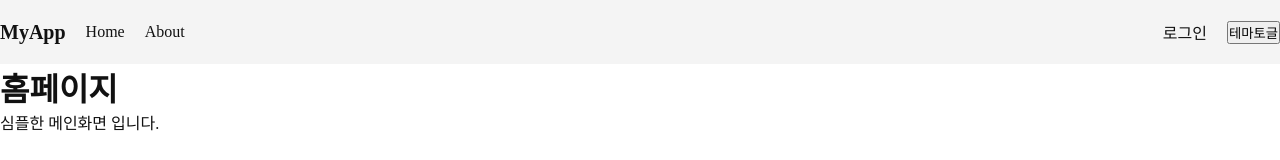
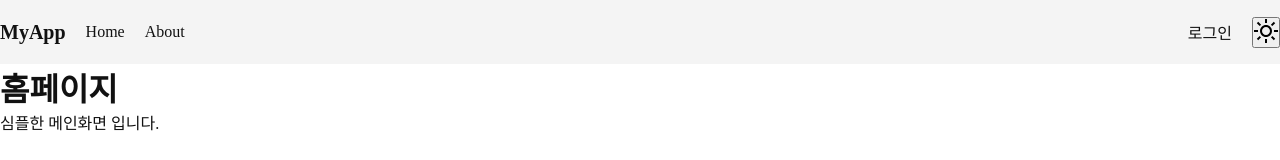
Before and after one commit to haneulgim95-hub/lecture-10-layout, a React (Vite) app: page / in a window 1280 px wide. Shown: the top 160 px of the page. Built offline with nearby package versions, Linux system fonts and the light colour scheme.

Commit message:
react-icons 까지 마무리

```diff
--- a/package.json
+++ b/package.json
@@ -12,6 +12,7 @@
   "dependencies": {
     "react": "^19.2.5",
     "react-dom": "^19.2.5",
+    "react-icons": "^5.6.0",
     "react-router": "^7.14.2",
     "styled-components": "^6.4.1"
   },
--- a/src/App.tsx
+++ b/src/App.tsx
@@ -2,28 +2,34 @@ import { RouterProvider } from "react-router";
 import GlobalStyle from "./styles/GlobalStyle.ts";
 import { AppRouter } from "./router/AppRouter.tsx";
 import { ThemeProvider } from "styled-components";
-import { useState } from "react";
+import { useEffect, useState } from "react";
 import { DarkTheme, LightTheme } from "./styles/theme.ts";
+import { ThemeContext } from "./contexts/theme/ThemeContext.tsx";
 
 // 환경설정
 function App() {
-    const [theme, setTheme] = useState<"light" | "dark">("light");
+    const [theme, setTheme] = useState<"light" | "dark">(() => {
+        const savedTheme = localStorage.getItem("theme");
+        return savedTheme === "dark" ? "dark" : "light";
+    });
+
+    useEffect(() => {
+        localStorage.setItem("theme", theme);
+    }, [theme]);
 
     const onClick = () => {
-        if (theme === "light") {
-            setTheme("dark");
-        } else {
-            setTheme("light");
-        }
-    }
+        setTheme(prev => (prev === "dark" ? "light" : "dark"));
+    };
 
     return (
         // ThemeProvider로 감싸진 자식 컴포넌트들 안에서 사용되는
         // styled-components들에게 해당 theme를 제공함
-        <ThemeProvider theme={theme ==="light" ? LightTheme : DarkTheme}>
-            <GlobalStyle />
-            <RouterProvider router={AppRouter(onClick)} />
-        </ThemeProvider>
+        <ThemeContext.Provider value={{theme, toggleTheme: onClick}} >
+            <ThemeProvider theme={theme === "light" ? LightTheme : DarkTheme}>
+                <GlobalStyle />
+                <RouterProvider router={AppRouter()} />
+            </ThemeProvider>
+        </ThemeContext.Provider>
     );
 }
 
--- a/src/components/Header.tsx
+++ b/src/components/Header.tsx
@@ -1,5 +1,9 @@
 import styled from "styled-components";
 import { Link } from "react-router";
+import { useContext } from "react";
+import { ThemeContext } from "../contexts/theme/ThemeContext.tsx";
+import { FaMoon } from "react-icons/fa";
+import { CgSun } from "react-icons/cg";
 
 const Head = styled.header`
     height: 64px;
@@ -31,7 +35,10 @@ const Nav = styled.nav`
     gap: 20px;
 `;
 
-function Header({ onClick }: {onClick: VoidFunction}) {
+function Header() {
+    const context = useContext(ThemeContext);
+    if (!context) throw new Error("Provider 안에서 사용해주세요!");
+
     return (
         <Head>
             <NavLeft>
@@ -43,7 +50,9 @@ function Header({ onClick }: {onClick: VoidFunction}) {
             </NavLeft>
             <NavRight>
                 <Link to={"/auth/login"}>로그인</Link>
-                <button onClick={onClick}>테마토글</button>
+                <button onClick={context.toggleTheme}>
+                    {context.theme === "light" ? <CgSun size={24}/> : <FaMoon size={24}/>}
+                </button>
             </NavRight>
         </Head>
     );
--- /dev/null
+++ b/src/contexts/theme/ThemeContext.tsx
@@ -0,0 +1,10 @@
+import { createContext } from "react";
+
+type ThemeMode = "light" | "dark";
+
+type ThemeContextType = {
+    theme: ThemeMode;
+    toggleTheme: VoidFunction;
+}
+
+export const ThemeContext = createContext<ThemeContextType | null>(null);
--- a/src/layouts/MainLayout.tsx
+++ b/src/layouts/MainLayout.tsx
@@ -19,10 +19,10 @@ const Main = styled.main`
 
 // MainLayout은 컴포넌트 O
 // 얘는 Props로 전달 받음
-function MainLayout({onClick} : { onClick: VoidFunction }) {
+function MainLayout() {
     return (
         <Wrap>
-            <Header onClick={onClick}/>
+            <Header/>
             <Main>
                 <Outlet />
             </Main>
--- a/src/router/AppRouter.tsx
+++ b/src/router/AppRouter.tsx
@@ -13,10 +13,10 @@ import About from "../pages/About.tsx";
 
 // () => void       ====>  VoidFunction
 // 너무 많이쓰니깐 VoidFunction이라는 기본타입으로 제공해주고 있따.
-export const AppRouter = (onClick: VoidFunction ) => {
+export const AppRouter = () => {
     const routes: RouteObject[] = [
         {
-            element: <MainLayout onClick={onClick}/>,
+            element: <MainLayout />,
             path: "/",
             children: [
                 // index: true란, 부모의 주소로 걸렸을때, 해당 컴포넌트에 걸린다
```
Also changed, not shown: 1 other file (tests, documents, lock files or other folders).
